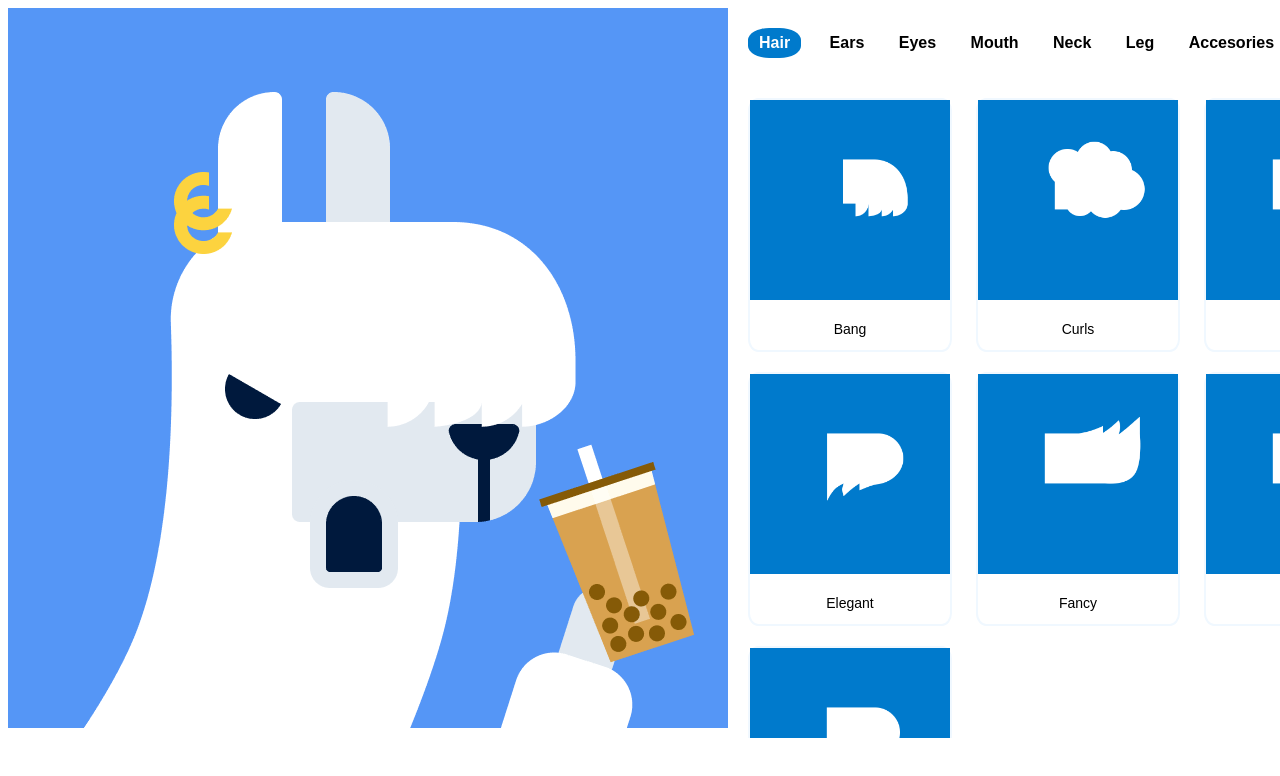
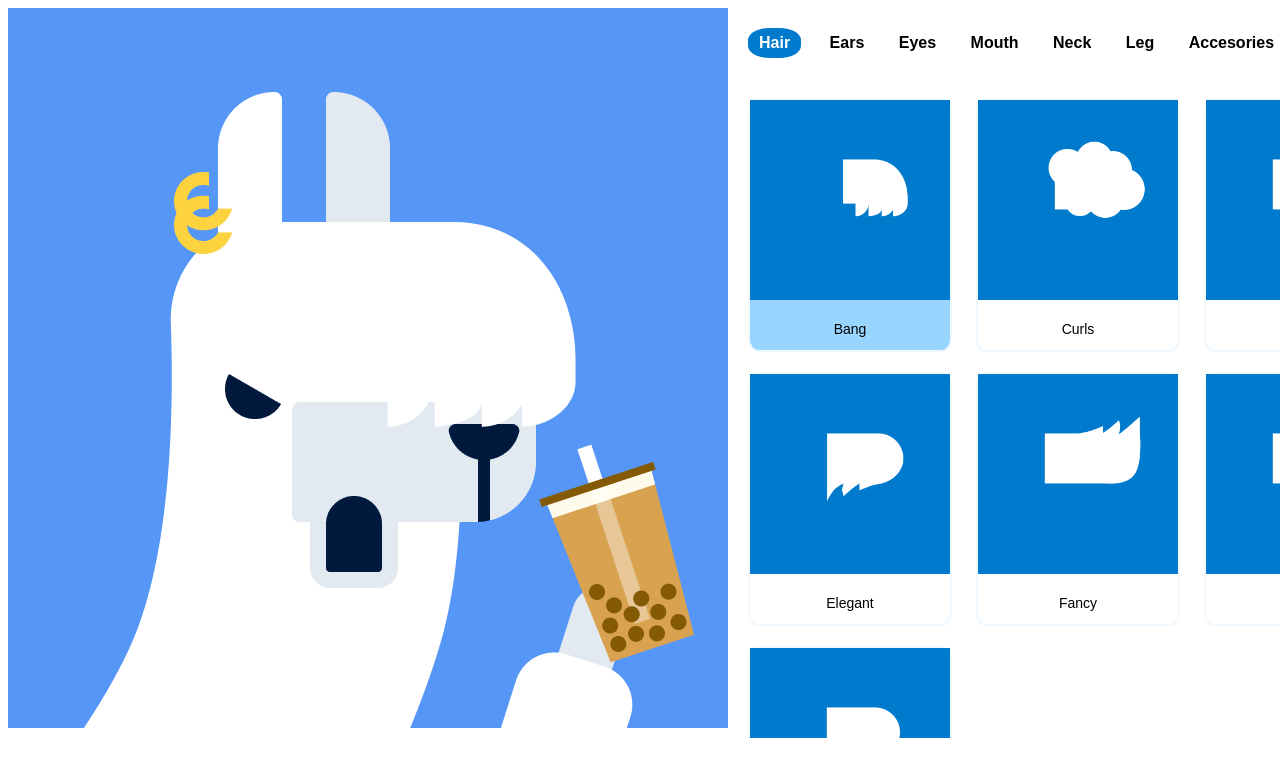
Before and after one commit to jgavirias13/AlpacaGenerator, an Angular app in the folder AlpacaGenerator/: page / in a window 1280 px wide. Shown: the top 776 px of the page. Built offline with nearby package versions, Linux system fonts and the light colour scheme.

Commit message:
Adding selection of elements

```diff
--- a/AlpacaGenerator/src/app/app.component.html
+++ b/AlpacaGenerator/src/app/app.component.html
@@ -1,8 +1,16 @@
 <div class="app">
-  <app-visual-alpaca class="app__alpaca"/>
+  <app-visual-alpaca class="app__alpaca" />
   <div class="app__options">
-    <app-selector class="app__options-selector" (selectionChange)="onSelectionChange($event)"/>
-    <app-element-options class="app__options-element" [options]="options" />
+    <app-selector
+      class="app__options-selector"
+      (selectionChange)="onSelectionChange($event)"
+    />
+    <app-element-options
+      class="app__options-element"
+      [options]="options"
+      [selected]="getSelectedForCurrentHeader()"
+      (elementSelected)="onElementSelected($event)"
+    />
   </div>
 </div>
 
--- a/AlpacaGenerator/src/app/app.component.ts
+++ b/AlpacaGenerator/src/app/app.component.ts
@@ -11,12 +11,31 @@ import { Headers } from './model/Headers';
 export class AppComponent {
   title = 'AlpacaGenerator';
   options: Array<ElementOption> = [];
+  currentHeader: Headers = Headers.HAIR;
+  selectedOptions: Map<Headers, ElementOption> = new Map();
 
   ngOnInit() {
-    this.options = alpacaOptions.get(Headers.HAIR)!;
+    this.currentHeader = Headers.HAIR;
+    this.options = alpacaOptions.get(this.currentHeader)!;
+    this.selectedOptions.set(Headers.BACKGROUND, alpacaOptions.get(Headers.BACKGROUND)!.find(b => b.id === 1)!);
+    this.selectedOptions.set(Headers.EARS, alpacaOptions.get(Headers.EARS)!.find(b => b.id === 1)!);
+    this.selectedOptions.set(Headers.EYES, alpacaOptions.get(Headers.EYES)!.find(b => b.id === 1)!);
+    this.selectedOptions.set(Headers.HAIR, alpacaOptions.get(Headers.HAIR)!.find(b => b.id === 1)!);
+    this.selectedOptions.set(Headers.LEG, alpacaOptions.get(Headers.LEG)!.find(b => b.id === 1)!);
+    this.selectedOptions.set(Headers.MOUTH, alpacaOptions.get(Headers.MOUTH)!.find(b => b.id === 1)!);
+    this.selectedOptions.set(Headers.NECK, alpacaOptions.get(Headers.NECK)!.find(b => b.id === 1)!);
   }
 
   onSelectionChange(selection: Headers) {
+    this.currentHeader = selection;
     this.options = alpacaOptions.get(selection)!;
   }
+
+  getSelectedForCurrentHeader(): number {
+    return this.selectedOptions.has(this.currentHeader)? this.selectedOptions.get(this.currentHeader)!.id : 0;
+  }
+
+  onElementSelected(element: ElementOption) {
+    this.selectedOptions.set(this.currentHeader, element);
+  }
 }
--- a/AlpacaGenerator/src/app/element-options/element-options.component.html
+++ b/AlpacaGenerator/src/app/element-options/element-options.component.html
@@ -1,5 +1,10 @@
 <div class="element-options">
-  <div class="element-options__element" *ngFor="let option of options">
+  <div
+    class="element-options__element"
+    [class.selected]="option.id === selected"
+    *ngFor="let option of options"
+    (click)="elementSelected.emit(option)"
+  >
     <img
       [src]="option.imagePath"
       [alt]="option.name"
--- a/AlpacaGenerator/src/app/element-options/element-options.component.scss
+++ b/AlpacaGenerator/src/app/element-options/element-options.component.scss
@@ -13,6 +13,7 @@
     border: solid 2px #F0F8FF;
     background-color: white;
     border-radius: 5%;
+    cursor: pointer;
 
     &-image {
       width: 200px;
@@ -31,3 +32,7 @@
     }
   }
 }
+
+.selected {
+  background-color: #99d6ff;
+}
--- a/AlpacaGenerator/src/app/element-options/element-options.component.ts
+++ b/AlpacaGenerator/src/app/element-options/element-options.component.ts
@@ -1,4 +1,4 @@
-import { Component, Input } from '@angular/core';
+import { Component, EventEmitter, Input, Output } from '@angular/core';
 import { ElementOption } from '../model/ElementOption';
 
 @Component({
@@ -8,4 +8,6 @@ import { ElementOption } from '../model/ElementOption';
 })
 export class ElementOptionsComponent {
   @Input() options!: Array<ElementOption>;
+  @Input() selected!: number;
+  @Output() elementSelected = new EventEmitter<ElementOption>()
 }
--- a/AlpacaGenerator/src/app/model/AlpacaOptions.ts
+++ b/AlpacaGenerator/src/app/model/AlpacaOptions.ts
@@ -14,18 +14,22 @@ const alpacaOptions = new Map<Headers, Array<ElementOption>>();
 
 alpacaOptions.set(Headers.ACCESORIES, [
   {
+    id: 1,
     name: 'Earings',
     imagePath: `${accessoriesPath}/earings.png`
   },
   {
+    id: 2,
     name: 'Flower',
     imagePath: `${accessoriesPath}/flower.png`
   },
   {
+    id: 3,
     name: 'Glasses',
     imagePath: `${accessoriesPath}/glasses.png`
   },
   {
+    id: 4,
     name: 'Headphone',
     imagePath: `${accessoriesPath}/headphone.png`
   },
@@ -33,74 +37,92 @@ alpacaOptions.set(Headers.ACCESORIES, [
 
 alpacaOptions.set(Headers.BACKGROUND, [
   {
+    id: 1,
     name: `Blue 50`,
     imagePath: `${backgroundsPath}/blue50.png`
   },
   {
+    id: 2,
     name: `Blue 60`,
     imagePath: `${backgroundsPath}/blue60.png`
   },
   {
+    id: 3,
     name: `Blue 70`,
     imagePath: `${backgroundsPath}/blue70.png`
   },
   {
+    id: 4,
     name: `Dark Blue 30`,
     imagePath: `${backgroundsPath}/darkblue30.png`
   },
   {
+    id: 5,
     name: `Dark Blue 50`,
     imagePath: `${backgroundsPath}/darkblue50.png`
   },
   {
+    id: 6,
     name: `Dark Blue 70`,
     imagePath: `${backgroundsPath}/darkblue70.png`
   },
   {
+    id: 7,
     name: `Green 50`,
     imagePath: `${backgroundsPath}/green50.png`
   },
   {
+    id: 8,
     name: `Green 60`,
     imagePath: `${backgroundsPath}/green60.png`
   },
   {
+    id: 9,
     name: `Green 70`,
     imagePath: `${backgroundsPath}/green70.png`
   },
   {
+    id: 10,
     name: `Grey 40`,
     imagePath: `${backgroundsPath}/grey40.png`
   },
   {
+    id: 11,
     name: `Grey 70`,
     imagePath: `${backgroundsPath}/grey70.png`
   },
   {
+    id: 12,
     name: `Grey 80`,
     imagePath: `${backgroundsPath}/grey80.png`
   },
   {
+    id: 13,
     name: `Red 50`,
     imagePath: `${backgroundsPath}/red50.png`
   },
   {
+    id: 14,
     name: `Red 60`,
     imagePath: `${backgroundsPath}/red60.png`
   },
   {
+    id: 15,
     name: `Red 70`,
     imagePath: `${backgroundsPath}/red70.png`
   },
   {
+    id: 16,
     name: `Yellow 50`,
     imagePath: `${backgroundsPath}/yellow50.png`
   },
   {
+    id: 17,
     name: `Yellow 60`,
     imagePath: `${backgroundsPath}/yellow60.png`
   },
   {
+    id: 18,
     name: `Yellow 70`,
     imagePath: `${backgroundsPath}/yellow70.png`
   },
@@ -108,14 +130,17 @@ alpacaOptions.set(Headers.BACKGROUND, [
 
 alpacaOptions.set(Headers.EARS, [
   {
+    id: 1,
     name: `Default`,
     imagePath: `${earsPath}/default.png`
   },
   {
+    id: 2,
     name: `Tilt backward`,
     imagePath: `${earsPath}/tilt-backward.png`
   },
   {
+    id: 3,
     name: `Tilt forward`,
     imagePath: `${earsPath}/tilt-forward.png`
   },
@@ -123,26 +148,32 @@ alpacaOptions.set(Headers.EARS, [
 
 alpacaOptions.set(Headers.EYES, [
   {
+    id: 1,
     name: `Angry`,
     imagePath: `${eyesPath}/angry.png`
   },
   {
+    id: 2,
     name: `Default`,
     imagePath: `${eyesPath}/default.png`
   },
   {
+    id: 3,
     name: `Naughty`,
     imagePath: `${eyesPath}/naughty.png`
   },
   {
+    id: 4,
     name: `Panda`,
     imagePath: `${eyesPath}/panda.png`
   },
   {
+    id: 5,
     name: `Smart`,
     imagePath: `${eyesPath}/smart.png`
   },
   {
+    id: 6,
     name: `Star`,
     imagePath: `${eyesPath}/star.png`
   },
@@ -150,30 +181,37 @@ alpacaOptions.set(Headers.EYES, [
 
 alpacaOptions.set(Headers.HAIR, [
   {
+    id: 1,
     name: `Bang`,
     imagePath: `${hairPath}/bang.png`
   },
   {
+    id: 2,
     name: `Curls`,
     imagePath: `${hairPath}/curls.png`
   },
   {
+    id: 3,
     name: `Default`,
     imagePath: `${hairPath}/default.png`
   },
   {
+    id: 4,
     name: `Elegant`,
     imagePath: `${hairPath}/elegant.png`
   },
   {
+    id: 5,
     name: `Fancy`,
     imagePath: `${hairPath}/fancy.png`
   },
   {
+    id: 6,
     name: `Quiff`,
     imagePath: `${hairPath}/quiff.png`
   },
   {
+    id: 7,
     name: `Short`,
     imagePath: `${hairPath}/short.png`
   },
@@ -181,26 +219,32 @@ alpacaOptions.set(Headers.HAIR, [
 
 alpacaOptions.set(Headers.LEG, [
   {
+    id: 1,
     name: `Bubble Tea`,
     imagePath: `${legPath}/bubble-tea.png`
   },
   {
+    id: 2,
     name: `Cookie`,
     imagePath: `${legPath}/cookie.png`
   },
   {
+    id: 3,
     name: `Default`,
     imagePath: `${legPath}/default.png`
   },
   {
+    id: 4,
     name: `Game console`,
     imagePath: `${legPath}/game-console.png`
   },
   {
+    id: 5,
     name: `Tilt Backward`,
     imagePath: `${legPath}/tilt-backward.png`
   },
   {
+    id: 6,
     name: `Tilt Forward`,
     imagePath: `${legPath}/tilt-forward.png`
   },
@@ -208,22 +252,27 @@ alpacaOptions.set(Headers.LEG, [
 
 alpacaOptions.set(Headers.MOUTH, [
   {
+    id: 1,
     name: `Astonished`,
     imagePath: `${mouthPath}/astonished.png`
   },
   {
+    id: 2,
     name: `Default`,
     imagePath: `${mouthPath}/default.png`
   },
   {
+    id: 3,
     name: `Eating`,
     imagePath: `${mouthPath}/eating.png`
   },
   {
+    id: 4,
     name: `Laugh`,
     imagePath: `${mouthPath}/laugh.png`
   },
   {
+    id: 5,
     name: `Tongue`,
     imagePath: `${mouthPath}/tongue.png`
   },
@@ -231,18 +280,22 @@ alpacaOptions.set(Headers.MOUTH, [
 
 alpacaOptions.set(Headers.NECK, [
   {
+    id: 1,
     name: `Bend backward`,
     imagePath: `${neckPath}/bend-backward.png`
   },
   {
+    id: 2,
     name: `Bend Forward`,
     imagePath: `${neckPath}/bend-forward.png`
   },
   {
+    id: 3,
     name: `Default`,
     imagePath: `${neckPath}/default.png`
   },
   {
+    id: 4,
     name: `Thick`,
     imagePath: `${neckPath}/thick.png`
   },
--- a/AlpacaGenerator/src/app/model/ElementOption.ts
+++ b/AlpacaGenerator/src/app/model/ElementOption.ts
@@ -1,4 +1,5 @@
 export interface ElementOption {
+  id: number;
   name: string;
   imagePath: string;
 }
```
